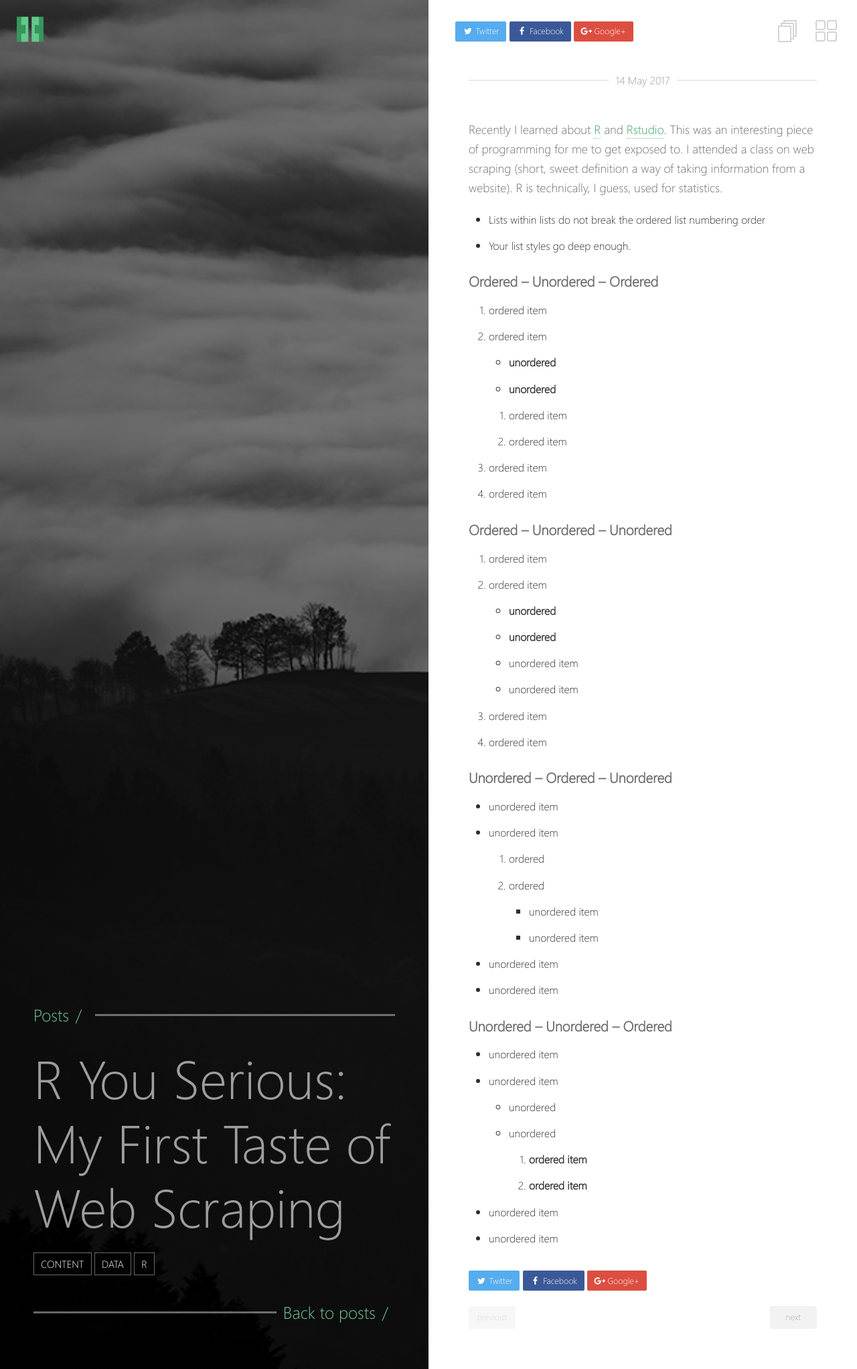
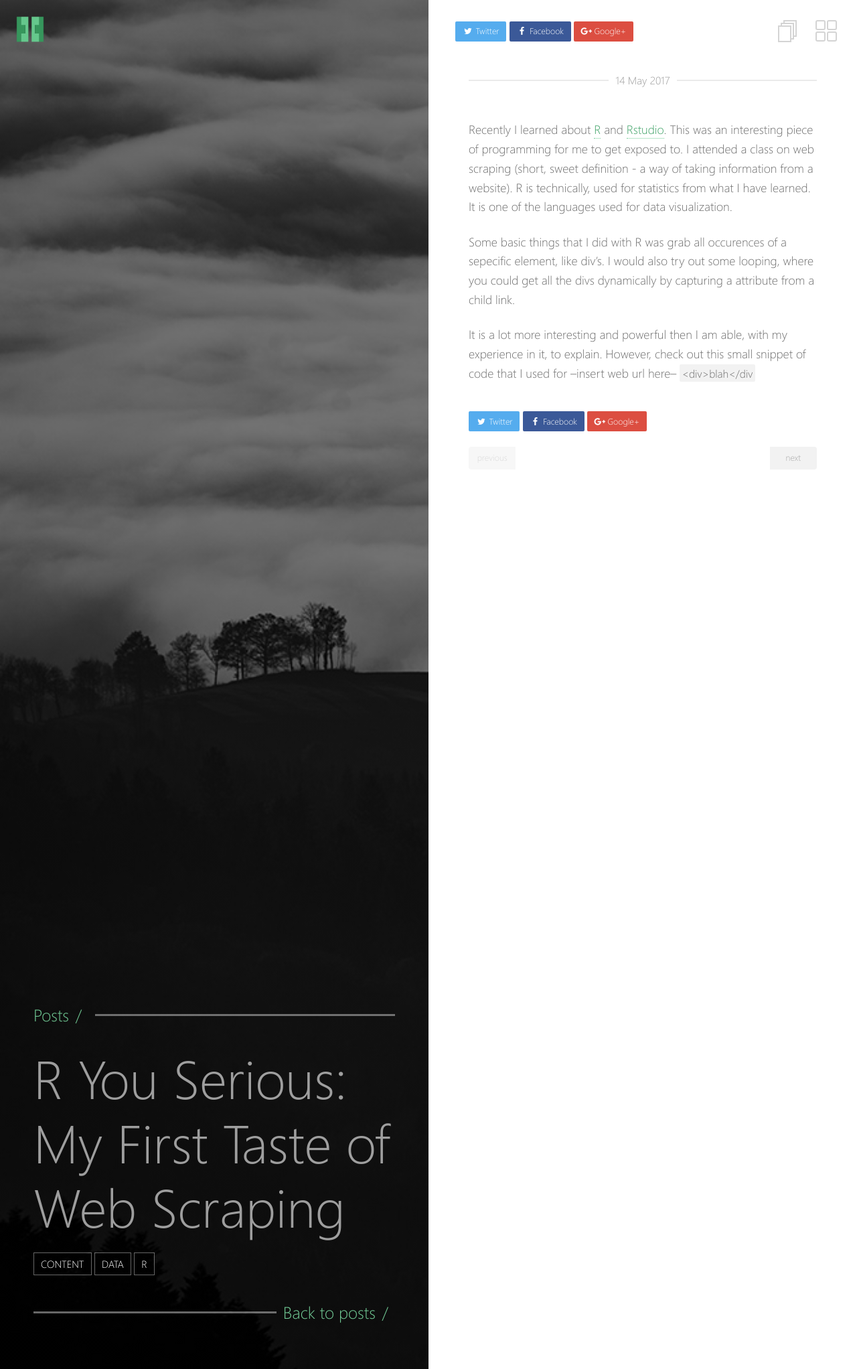
Before and after one commit to MoseyM/moseym.github.io, a Jekyll site: the page built from testblog/_posts/2017-05-14-r-you-serious.md, in a window 1280 px wide. Shown: the whole page at 67% size. Built offline with Jekyll 4.4.1, drawn with Linux system fonts in a browser that asks for light colours.

Commit message:
working on r article need code and website to test out R

```diff
--- a/testblog/_config.yml
+++ b/testblog/_config.yml
@@ -51,7 +51,7 @@ linkedin:          margaretmoseyee
 #keybase:           username
 #xmpp:              username@server.com
 #hackernews:        username
-behance:           username
+#behance:           username
 
 # Gems
 gems:
--- a/testblog/_posts/2017-05-14-r-you-serious.md
+++ b/testblog/_posts/2017-05-14-r-you-serious.md
@@ -9,51 +9,9 @@ tags:
   - r
 ---
 
-Recently I learned about [R](https://www.r-project.org/ "rlang link") and [Rstudio](https://www.rstudio.com "rstudio link"). This was an interesting piece of programming for me to get exposed to. I attended a class on web scraping (*short, sweet definition a way of taking information from a website*). R is technically, I guess, used for statistics.
+Recently I learned about [R](https://www.r-project.org/ "rlang link") and [Rstudio](https://www.rstudio.com "rstudio link"). This was an interesting piece of programming for me to get exposed to. I attended a class on web scraping (*short, sweet definition - a way of taking information from a website*). R is technically, used for statistics from what I have learned. It is one of the languages used for data visualization.
 
-* Lists within lists do not break the ordered list numbering order
-* Your list styles go deep enough.
+Some basic things that I did with R was grab all occurences of a sepecific element, like div's. I would also try out some looping, where you could get all the divs dynamically by capturing a attribute from a child link.
 
-### Ordered -- Unordered -- Ordered
-
-1. ordered item
-2. ordered item
-  * **unordered**
-  * **unordered**
-    1. ordered item
-    2. ordered item
-3. ordered item
-4. ordered item
-
-### Ordered -- Unordered -- Unordered
-
-1. ordered item
-2. ordered item
-  * **unordered**
-  * **unordered**
-    * unordered item
-    * unordered item
-3. ordered item
-4. ordered item
-
-### Unordered -- Ordered -- Unordered
-
-* unordered item
-* unordered item
-  1. ordered
-  2. ordered
-    * unordered item
-    * unordered item
-* unordered item
-* unordered item
-
-### Unordered -- Unordered -- Ordered
-
-* unordered item
-* unordered item
-  * unordered
-  * unordered
-    1. **ordered item**
-    2. **ordered item**
-* unordered item
-* unordered item
+It is a lot more interesting and powerful then I am able, with my experience in it, to explain. However, check out this small snippet of code that I used for --insert web url here--
+    `<div>blah</div`
```
